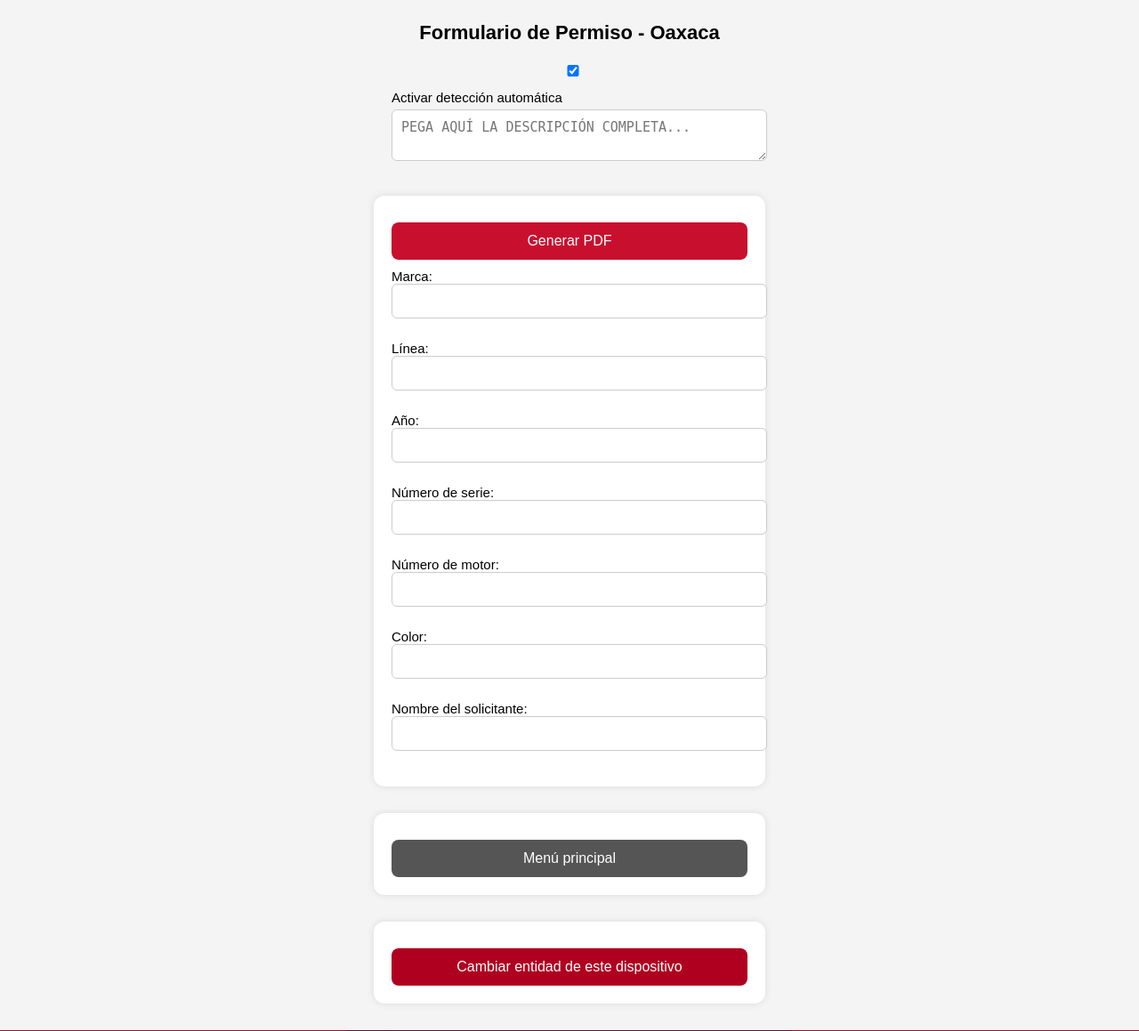
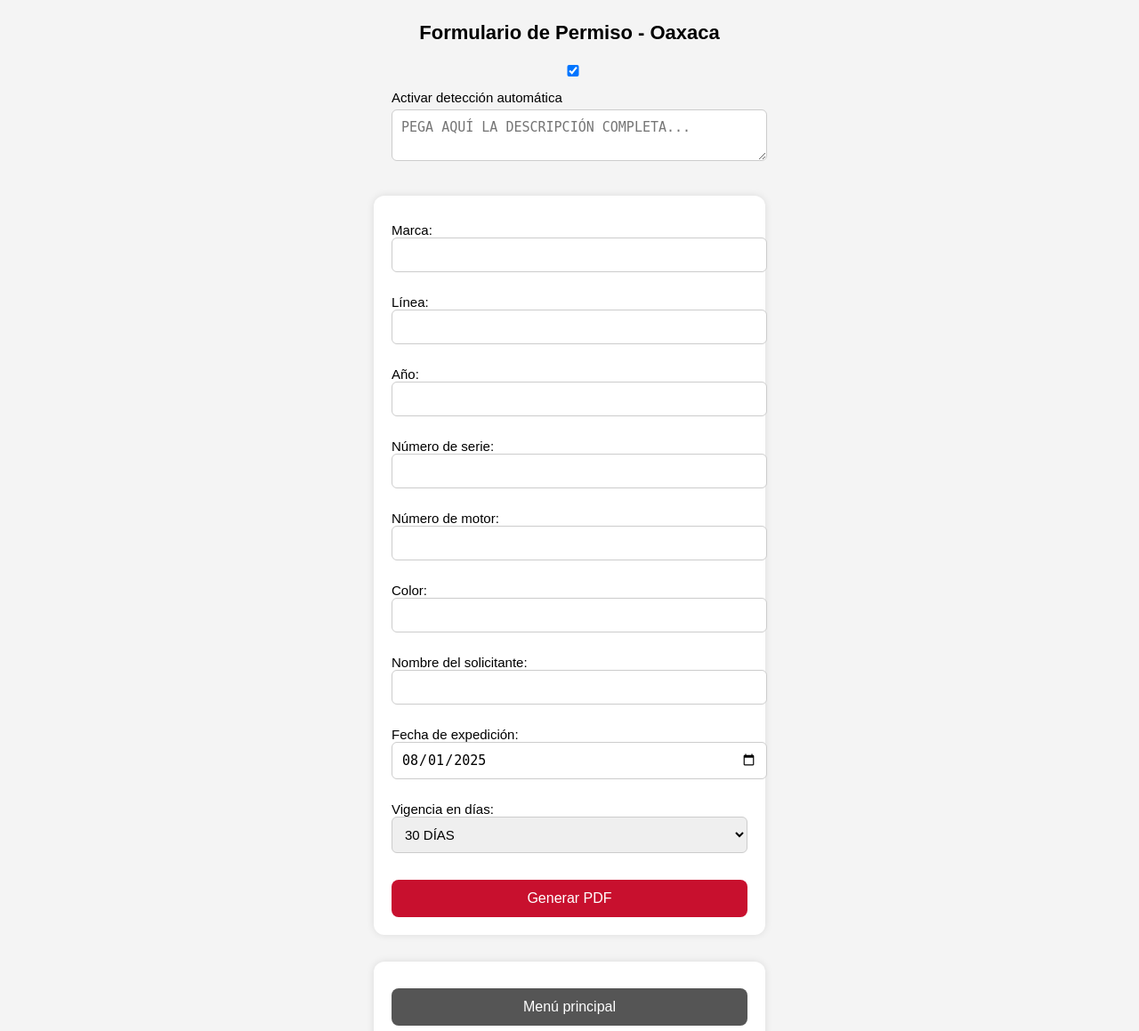
Before and after one commit to Gsr1989/formulariocdmx, a Flask app: page /formulario_oaxaca in a window 1280 px wide. Shown: the part 429-1588 px from the top of the page at 89% size. Run offline with Flask 2, Linux system fonts and the light colour scheme; the visitor is signed in with stand-in values (Sample User, id 1).

Commit message:
Update formulario_oaxaca.html

```diff
--- a/templates/formulario_oaxaca.html
+++ b/templates/formulario_oaxaca.html
@@ -39,7 +39,7 @@
       margin: 10px 0 5px;
       display: block;
     }
-    input, textarea {
+    input, textarea, select {
       width: 100%;
       padding: 10px;
       font-size: 15px;
@@ -83,29 +83,22 @@
 </div>
 
 <form method="POST" autocomplete="off">
+  <label>Marca: <input type="text" name="marca" id="marca" required maxlength="20"></label>
+  <label>Línea: <input type="text" name="linea" id="linea" required maxlength="20"></label>
+  <label>Año: <input type="text" name="anio" id="anio" required maxlength="4"></label>
+  <label>Número de serie: <input type="text" name="serie" id="serie" required maxlength="17"></label>
+  <label>Número de motor: <input type="text" name="motor" id="motor" required maxlength="25"></label>
+  <label>Color: <input type="text" name="color" id="color" required maxlength="15"></label>
+  <label>Nombre del solicitante: <input type="text" name="nombre" id="nombre" required></label>
+  <label>Fecha de expedición: <input type="date" name="fecha_exp" id="fecha_exp"></label>
+  <label>Vigencia en días:
+    <select name="vigencia" id="vigencia">
+      <option value="30" selected>30 días</option>
+      <option value="60">60 días</option>
+      <option value="90">90 días</option>
+    </select>
+  </label>
   <button class="boton rojo" type="submit">Generar PDF</button>
-
-  <label>Marca:
-    <input type="text" name="marca" id="marca" required maxlength="20" autocomplete="off">
-  </label>
-  <label>Línea:
-    <input type="text" name="linea" id="linea" required maxlength="20" autocomplete="off">
-  </label>
-  <label>Año:
-    <input type="text" name="anio" id="anio" required maxlength="4" autocomplete="off">
-  </label>
-  <label>Número de serie:
-    <input type="text" name="serie" id="serie" required maxlength="17" autocomplete="off">
-  </label>
-  <label>Número de motor:
-    <input type="text" name="motor" id="motor" required maxlength="25" autocomplete="off">
-  </label>
-  <label>Color:
-    <input type="text" name="color" id="color" required maxlength="15" autocomplete="off">
-  </label>
-  <label>Nombre del solicitante:
-    <input type="text" name="nombre" id="nombre" required autocomplete="off">
-  </label>
 </form>
 
 <form action="/seleccionar_entidad">
@@ -122,27 +115,8 @@
 
 <script>
   const campos = ["marca", "linea", "anio", "serie", "motor", "color", "nombre"];
-  for (let i = 0; i < campos.length - 1; i++) {
-    let actual = document.getElementById(campos[i]);
-    let siguiente = document.getElementById(campos[i + 1]);
-
-    actual.addEventListener("input", () => {
-      actual.value = actual.value.toUpperCase();
-      if (actual.value.length >= actual.maxLength) {
-        siguiente.focus();
-      }
-    });
-
-    actual.addEventListener("paste", () => {
-      setTimeout(() => {
-        if (actual.value.length >= actual.maxLength) {
-          siguiente.focus();
-        }
-      }, 100);
-    });
-  }
-
-  document.querySelectorAll('input[type="text"]').forEach(input => {
+  campos.forEach(id => {
+    const input = document.getElementById(id);
     input.addEventListener("input", () => {
       input.value = input.value.toUpperCase();
     });
@@ -154,11 +128,10 @@
   campo.addEventListener("input", () => {
     campo.style.height = "auto";
     campo.style.height = campo.scrollHeight + "px";
-
     if (!auto.checked) return;
 
     const texto = campo.value.toUpperCase();
-    const limpiar = txt => txt.replace(/(MARCA|L[ÍI]NEA|SUBMARCA|MODELO|AÑO|N[ÚU]MERO DE SERIE|SERIE|MOTOR|COLOR|NOMBRE DEL SOLICITANTE|NOMBRE|:)/g, '').trim();
+    const limpiar = txt => txt.replace(/(MARCA|L[ÍI]NEA|AÑO|SERIE|MOTOR|COLOR|NOMBRE DEL SOLICITANTE|NOMBRE|:)/g, '').trim();
 
     const marca = texto.match(/MARCA\s+[A-Z0-9\s]+/);
     if (marca) document.getElementById("marca").value = limpiar(marca[0]);
@@ -166,26 +139,17 @@
     const linea = texto.match(/L[ÍI]NEA\s+[A-Z0-9\s]+/);
     if (linea) document.getElementById("linea").value = limpiar(linea[0]);
 
-    const año = texto.match(/\b(19[5-9][0-9]|20[0-4][0-9]|[1-4][0-9]{3}|50000)\b/);
+    const año = texto.match(/\b(19[5-9][0-9]|20[0-4][0-9]|[1-4][0-9]{3})\b/);
     if (año) document.getElementById("anio").value = año[0];
 
-    const serie = texto.match(/\b[A-HJ-NPR-Z0-9]{11,17}\b/);
-    if (serie) {
-      const vin = limpiar(serie[0]);
-      document.getElementById("serie").value = vin;
-      consultaGabacha(vin);
-    }
+    const serie = texto.match(/\b[A-HJ-NPR-Z0-9]{17}\b/);
+    if (serie) document.getElementById("serie").value = limpiar(serie[0]);
 
-    const motor = texto.match(/(MOTOR|HECHO EN|FABRICADO EN|SIN N[ÚU]MERO|S\/N|SN|NO TIENE|NO CUENTA)\s*[A-Z0-9ÁÉÍÓÚÑ\s]*/);
+    const motor = texto.match(/MOTOR\s*[A-Z0-9\s]+/);
     if (motor) document.getElementById("motor").value = limpiar(motor[0]);
 
-    const colores = ["NEGRO","BLANCO","ROJO","AZUL","GRIS","PLATA","VERDE","CAFÉ","AMARILLO","NARANJA","VINO","DORADO","MARRÓN","TURQUESA","BEIGE"];
-    for (let color of colores) {
-      if (texto.includes(color)) {
-        document.getElementById("color").value = color;
-        break;
-      }
-    }
+    const color = texto.match(/COLOR\s+[A-Z0-9\s]+/);
+    if (color) document.getElementById("color").value = limpiar(color[0]);
 
     const lineas = texto.split("\n").map(l => l.trim()).filter(l => l.length > 5 && isNaN(l));
     if (lineas.length > 0) {
@@ -194,27 +158,21 @@
     }
   });
 
-  async function consultaGabacha(vin) {
-    try {
-      const res = await fetch(`https://vpic.nhtsa.dot.gov/api/vehicles/DecodeVin/${vin}?format=json`);
-      const data = await res.json();
-      const info = data.Results;
-      const marca = info.find(e => e.Variable === "Make")?.Value;
-      const linea = info.find(e => e.Variable === "Model")?.Value;
-      const anio = info.find(e => e.Variable === "Model Year")?.Value;
-      if (marca && marca !== "NULL") document.getElementById("marca").value = marca.toUpperCase();
-      if (linea && linea !== "NULL") document.getElementById("linea").value = linea.toUpperCase();
-      if (anio && anio !== "NULL") document.getElementById("anio").value = anio;
-    } catch (e) {
-      console.error("Consulta gabacha falló:", e);
-    }
-  }
-
   function borrarEntidad() {
     localStorage.removeItem('entidad_preferida');
     alert('Entidad eliminada. Volverás al menú principal.');
     window.location.href = "/";
   }
+
+  // Prefijar fecha de hoy (ej. 31)
+  const fecha = document.getElementById("fecha_exp");
+  if (fecha) {
+    const hoy = new Date();
+    const yyyy = hoy.getFullYear();
+    const mm = String(hoy.getMonth() + 1).padStart(2, '0');
+    const dd = String(hoy.getDate()).padStart(2, '0');
+    fecha.value = `${yyyy}-${mm}-${dd}`;
+  }
 </script>
 </body>
 </html>
```
